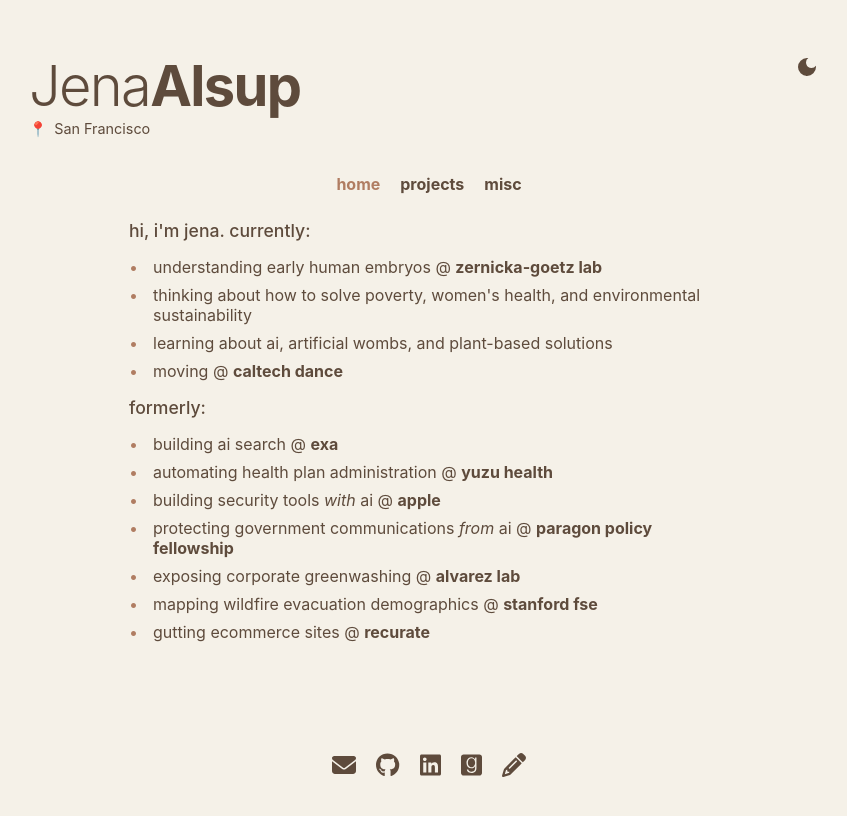
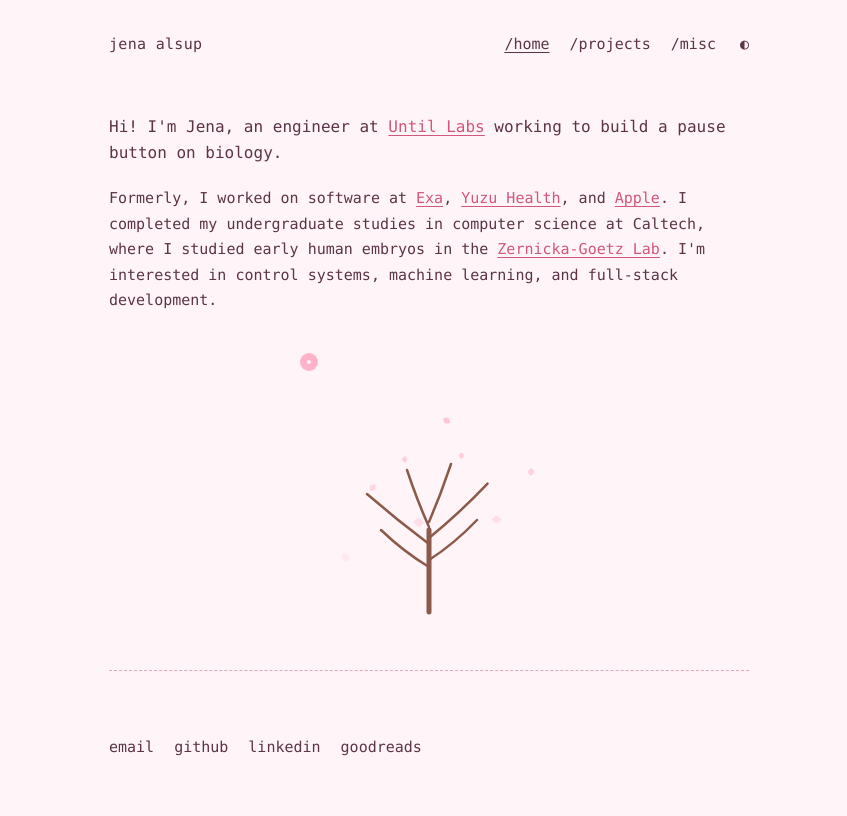
Before and after one commit to jenaalsup/jenaalsup.github.io, a React (Create React App) app: page / in a window 1280 px wide. Shown: the whole page, without its empty margins (211-1058 px from the left). Built offline with nearby package versions, Linux system fonts and the light colour scheme.

Commit message:
make some cosmetic updates to the homepage

```diff
--- a/src/App.css
+++ b/src/App.css
@@ -1,46 +1,126 @@
 .App {
-  max-width: 800px;
+  max-width: 640px;
   margin: 0 auto;
-  padding: 20px;
+  padding: 32px 24px 48px;
   display: flex;
   flex-direction: column;
-  min-height: calc(100vh - 40px);
+  min-height: calc(100vh - 80px);
 }
 
-.content-wrapper {
-  flex: 1 0 auto;
+.top-bar {
   display: flex;
-  flex-direction: column;
+  justify-content: space-between;
+  align-items: baseline;
+  margin-bottom: 56px;
 }
 
-.App-header {
-  width: 100%;
-  margin-bottom: 20px;
-  display: flex;
-  justify-content: space-between;
-  align-items: flex-start;
+.site-title {
+  font-size: 15px;
+  letter-spacing: 0.02em;
 }
 
-.header-content {
+.top-bar-right {
+  display: flex;
+  align-items: center;
+  gap: 24px;
+}
+
+.site-nav ul {
+  list-style-type: none;
+  padding: 0;
+  margin: 0;
+  display: flex;
+  gap: 20px;
+}
+
+.site-nav a {
+  text-decoration: none;
+  color: var(--text-color);
+  font-size: 15px;
+}
+
+.site-nav a:hover {
+  opacity: 0.65;
+}
+
+.site-nav a.active {
+  text-decoration: underline;
+  text-underline-offset: 3px;
+}
+
+main {
+  flex: 1 0 auto;
+}
+
+.home-content {
   text-align: left;
 }
 
-h1 {
-  font-size: 3.5em;
-  margin-bottom: 0.25em;
-  font-weight: 300;
-  letter-spacing: -0.03em;
+.home-lead {
+  font-size: 16px;
+  line-height: 1.65;
+  margin-bottom: 1.25em !important;
+}
+
+.home-content p {
+  margin: 0 0 1em;
+  color: var(--text-color);
+}
+
+.home-content em {
+  font-style: italic;
+}
+
+.home-content a {
+  font-weight: normal;
+}
+
+.dashed-divider {
+  border: none;
+  border-top: 1px dashed var(--border-color);
+  margin: 1.5em 0;
+}
+
+.theme-toggle {
+  background: none;
+  border: none;
+  cursor: pointer;
+  padding: 0;
+  color: var(--text-color);
+  font-family: inherit;
+  font-size: 15px;
   line-height: 1;
 }
 
-h1 .bold {
-  font-weight: 700;
+.theme-toggle:hover {
+  opacity: 0.65;
 }
 
-.subtitle-container {
-  margin-top: -0.5em;
+footer {
+  flex-shrink: 0;
+  padding-top: 64px;
+  display: flex;
+  justify-content: flex-start;
+  flex-wrap: wrap;
+  gap: 20px;
+  border-top: 1px dashed var(--border-color);
+  margin-top: 48px;
+  padding-bottom: 8px;
 }
 
+footer a {
+  color: var(--text-color);
+  font-size: 15px;
+  text-decoration: none;
+}
+
+footer a:hover {
+  text-decoration: underline;
+  text-underline-offset: 3px;
+  opacity: 1;
+}
+
+/* Legacy styles for other pages */
 h2 {
   font-size: 1.1em;
   margin-top: 0;
@@ -49,72 +129,13 @@
   font-weight: 700;
 }
 
-.location-line {
-  font-size: 0.9em;
+.home-content h2,
+.home-content h3 {
+  font-size: 1em;
+  margin-top: 0;
+  margin-bottom: 0.4em;
   color: var(--text-color);
-  margin-top: 0.5em;
-}
-
-.location-line span {
-  margin-right: 0.5em;
-}
-
-nav {
-  margin-bottom: 5px;
-  display: flex;
-  justify-content: center;
-}
-
-nav ul {
-  list-style-type: none;
-  padding: 0;
-  display: flex;
-  gap: 20px;
-}
-
-nav ul li a {
-  text-decoration: none;
-  color: var(--text-color);
-  font-weight: 700;
-  transition: color 0.3s ease;
-}
-
-nav ul li a:hover,
-nav ul li a.active {
-  color: var(--accent-color);
-}
-
-main {
-  display: flex;
-  flex-direction: column;
-  margin-top: 5px;
-}
-
-footer {
-  flex-shrink: 0;
-  padding-top: 10px;
-  display: flex;
-  justify-content: center;
-  gap: 20px;
-}
-
-footer a {
-  color: var(--text-color);
-  font-size: 24px;
-}
-
-footer a:hover {
-  color: var(--accent-color);
-}
-
-.home-content {
-  text-align: left;
-  max-width: 600px;
-  margin: 0 auto 40px;
-}
-
-.home-content h2:first-child {
-  margin-top: 0;
+  font-weight: normal;
 }
 
 .home-content ul {
@@ -124,67 +145,8 @@
 
 .home-content li {
   margin-bottom: 0.5em;
-  position: relative;
-  padding-left: 1.5em;
 }
 
-.home-content li::before {
-  content: "•";
-  position: absolute;
-  left: 0;
-  color: var(--accent-color);
+.projects-container {
+  max-width: 100%;
 }
-
-.home-content h2,
-.home-content h3 {
-  font-size: 1.1em;
-  margin-top: 0;
-  margin-bottom: 0.4em;
-  color: var(--text-color);
-  font-weight: 550;
-}
-
-.home-content h2 {
-  font-weight: 400;
-  color: var(--accent-color);
-  font-size: 1.2em;
-  margin-top: 1em;
-  margin-bottom: 0.3em;
-}
-
-.home-content h2:first-child {
-  margin-top: 0;
-}
-
-.home-content a {
-  color: inherit;
-  text-decoration: none;
-  font-weight: 700;
-}
-
-.home-content a:hover {
-  text-decoration: none;
-}
-
-.theme-toggle {
-  background: none;
-  border: none;
-  cursor: pointer;
-  padding: 10px;
-  color: var(--text-color);
-  transition: color 0.3s ease;
-  display: flex;
-  align-items: center;
-  justify-content: center;
-  margin-top: 25px;
-}
-
-.theme-toggle:hover {
-  color: var(--accent-color);
-}
-
-.theme-toggle svg {
-  width: 24px;
-  height: 24px;
-  fill: currentColor;
-}
--- a/src/App.js
+++ b/src/App.js
@@ -1,7 +1,6 @@
 import React, { useState, useEffect } from 'react';
 import { BrowserRouter as Router, Route, Routes } from 'react-router-dom';
 import './App.css';
-import Header from './components/Header';
 import Navigation from './components/Navigation';
 import Footer from './components/Footer';
 import Home from './components/Home';
@@ -22,9 +21,19 @@
   return (
     <Router>
       <div className="App">
-        <Header theme={theme} toggleTheme={toggleTheme} />
-        <div className="content-wrapper">
+        <div className="top-bar">
+          <span className="site-title">jena alsup</span>
+          <div className="top-bar-right">
           <Navigation />
+          <button
+            className="theme-toggle"
+            onClick={toggleTheme}
+            aria-label="Toggle dark mode"
+          >
+            {theme === 'light' ? '◐' : '◑'}
+          </button>
+          </div>
+        </div>
         <main>
           <Routes>
             <Route path="/" element={<Home />} />
@@ -32,7 +41,6 @@
             <Route path="/misc" element={<Misc />} />
           </Routes>
         </main>
-        </div>
         <Footer />
       </div>
     </Router>
--- /dev/null
+++ b/src/components/CherryBlossomTree.css
@@ -0,0 +1,130 @@
+.cherry-tree {
+  position: relative;
+  width: 100%;
+  max-width: 280px;
+  margin: 48px auto 0;
+  height: 260px;
+}
+
+.cherry-tree-svg {
+  width: 100%;
+  height: 100%;
+  overflow: visible;
+}
+
+.tree-trunk,
+.tree-branch {
+  fill: none;
+  stroke: var(--tree-trunk);
+  stroke-linecap: round;
+  stroke-linejoin: round;
+}
+
+.tree-trunk {
+  stroke-width: 5;
+  stroke-dasharray: 90;
+  stroke-dashoffset: 90;
+  animation: grow-line 1.4s ease-out forwards;
+}
+
+.tree-branch {
+  stroke-width: 2.5;
+  stroke-dasharray: 80;
+  stroke-dashoffset: 80;
+  opacity: 0;
+  animation: grow-line 1s ease-out forwards;
+}
+
+.branch-1 { animation-delay: 0.8s; }
+.branch-2 { animation-delay: 1s; }
+.branch-3 { animation-delay: 1.2s; }
+.branch-4 { animation-delay: 1.4s; }
+.branch-5 { animation-delay: 1.6s; }
+.branch-6 { animation-delay: 1.8s; }
+
+.blossom-cluster {
+  opacity: 0;
+  transform-origin: center;
+  animation: bloom 0.8s ease-out forwards;
+}
+
+.blossom-cluster circle:first-child {
+  fill: var(--blossom-petal);
+}
+
+.blossom-center {
+  fill: var(--blossom-center);
+}
+
+.cluster-1 { animation-delay: 2s; }
+.cluster-2 { animation-delay: 2.15s; }
+.cluster-3 { animation-delay: 2.3s; }
+.cluster-4 { animation-delay: 2.45s; }
+.cluster-5 { animation-delay: 2.6s; }
+.cluster-6 { animation-delay: 2.75s; }
+.cluster-7 { animation-delay: 2.9s; }
+.cluster-8 { animation-delay: 3.05s; }
+.cluster-9 { animation-delay: 3.2s; }
+
+.falling-petals {
+  position: absolute;
+  inset: 0;
+  pointer-events: none;
+  overflow: hidden;
+}
+
+.falling-petal {
+  position: absolute;
+  top: -12px;
+  border-radius: 50% 0 50% 0;
+  background: var(--blossom-petal);
+  opacity: 0;
+  animation: fall-petal linear infinite;
+}
+
+@keyframes grow-line {
+  to {
+    stroke-dashoffset: 0;
+    opacity: 1;
+  }
+}
+
+@keyframes bloom {
+  0% {
+    opacity: 0;
+    transform: scale(0);
+  }
+  70% {
+    transform: scale(1.15);
+  }
+  100% {
+    opacity: 1;
+    transform: scale(1);
+  }
+}
+
+@keyframes fall-petal {
+  0% {
+    opacity: 0;
+    transform: translateY(0) rotate(0deg);
+  }
+  10% {
+    opacity: 0.85;
+  }
+  100% {
+    opacity: 0;
+    transform: translateY(280px) rotate(360deg) translateX(20px);
+  }
+}
+
+@media (prefers-reduced-motion: reduce) {
+  .tree-trunk,
+  .tree-branch,
+  .blossom-cluster,
+  .falling-petal {
+    animation: none;
+    opacity: 1;
+    stroke-dashoffset: 0;
+    transform: none;
+  }
+}
--- /dev/null
+++ b/src/components/CherryBlossomTree.js
@@ -0,0 +1,84 @@
+import React from 'react';
+import './CherryBlossomTree.css';
+
+const PETALS = [
+  { left: '18%', delay: '0s', duration: '7s', size: 7 },
+  { left: '32%', delay: '1.2s', duration: '9s', size: 6 },
+  { left: '48%', delay: '0.4s', duration: '8s', size: 8 },
+  { left: '62%', delay: '2s', duration: '10s', size: 5 },
+  { left: '76%', delay: '0.8s', duration: '7.5s', size: 7 },
+  { left: '88%', delay: '1.6s', duration: '9.5s', size: 6 },
+  { left: '42%', delay: '2.4s', duration: '8.5s', size: 5 },
+  { left: '55%', delay: '3s', duration: '11s', size: 6 },
+];
+
+function CherryBlossomTree() {
+  return (
+    <div className="cherry-tree" aria-hidden="true">
+      <svg className="cherry-tree-svg" viewBox="0 0 240 260" role="presentation">
+        <path className="tree-trunk" d="M120 250 L120 168" />
+        <path className="tree-branch branch-1" d="M120 205 Q95 190 72 168" />
+        <path className="tree-branch branch-2" d="M120 198 Q145 182 168 158" />
+        <path className="tree-branch branch-3" d="M120 182 Q88 158 58 132" />
+        <path className="tree-branch branch-4" d="M120 176 Q152 150 182 118" />
+        <path className="tree-branch branch-5" d="M120 165 Q108 138 98 108" />
+        <path className="tree-branch branch-6" d="M120 160 Q132 132 142 102" />
+
+        <g className="blossom-cluster cluster-1" transform="translate(72 168)">
+          <circle r="7" />
+          <circle r="3" className="blossom-center" />
+        </g>
+        <g className="blossom-cluster cluster-2" transform="translate(168 158)">
+          <circle r="7" />
+          <circle r="3" className="blossom-center" />
+        </g>
+        <g className="blossom-cluster cluster-3" transform="translate(58 132)">
+          <circle r="8" />
+          <circle r="3" className="blossom-center" />
+        </g>
+        <g className="blossom-cluster cluster-4" transform="translate(182 118)">
+          <circle r="8" />
+          <circle r="3" className="blossom-center" />
+        </g>
+        <g className="blossom-cluster cluster-5" transform="translate(98 108)">
+          <circle r="6" />
+          <circle r="2.5" className="blossom-center" />
+        </g>
+        <g className="blossom-cluster cluster-6" transform="translate(142 102)">
+          <circle r="6" />
+          <circle r="2.5" className="blossom-center" />
+        </g>
+        <g className="blossom-cluster cluster-7" transform="translate(120 88)">
+          <circle r="9" />
+          <circle r="3.5" className="blossom-center" />
+        </g>
+        <g className="blossom-cluster cluster-8" transform="translate(104 122)">
+          <circle r="5" />
+          <circle r="2" className="blossom-center" />
+        </g>
+        <g className="blossom-cluster cluster-9" transform="translate(136 115)">
+          <circle r="5" />
+          <circle r="2" className="blossom-center" />
+        </g>
+      </svg>
+
+      <div className="falling-petals">
+        {PETALS.map((petal, index) => (
+          <span
+            key={index}
+            className="falling-petal"
+            style={{
+              left: petal.left,
+              animationDelay: petal.delay,
+              animationDuration: petal.duration,
+              width: petal.size,
+              height: petal.size,
+            }}
+          />
+        ))}
+      </div>
+    </div>
+  );
+}
+
+export default CherryBlossomTree;
--- a/src/components/Footer.js
+++ b/src/components/Footer.js
@@ -1,26 +1,12 @@
 import React from 'react';
-import { FontAwesomeIcon } from '@fortawesome/react-fontawesome';
-import { faGithub, faGoodreads, faLinkedin } from '@fortawesome/free-brands-svg-icons';
-import { faEnvelope, faPencil, faUtensils } from '@fortawesome/free-solid-svg-icons';
 
 function Footer() {
   return (
     <footer>
-      <a href="mailto:jalsup@caltech.edu">
-        <FontAwesomeIcon icon={faEnvelope} />
-      </a>
-      <a href="https://github.com/jenaalsup" target="_blank" rel="noopener noreferrer">
-        <FontAwesomeIcon icon={faGithub} />
-      </a>
-      <a href="https://www.linkedin.com/in/jenaalsup" target="_blank" rel="noopener noreferrer">
-        <FontAwesomeIcon icon={faLinkedin} />
-      </a>
-      <a href="https://www.goodreads.com/jenaalsup" target="_blank" rel="noopener noreferrer">
-        <FontAwesomeIcon icon={faGoodreads} />
-      </a>
-      <a href="https://substack.com/@jenaalsup" target="_blank" rel="noopener noreferrer">
-        <FontAwesomeIcon icon={faPencil} />
-      </a>
+      <a href="mailto:jalsup@caltech.edu">email</a>
+      <a href="https://github.com/jenaalsup" target="_blank" rel="noopener noreferrer">github</a>
+      <a href="https://www.linkedin.com/in/jenaalsup" target="_blank" rel="noopener noreferrer">linkedin</a>
+      <a href="https://www.goodreads.com/jenaalsup" target="_blank" rel="noopener noreferrer">goodreads</a>
     </footer>
   );
 }
--- a/src/components/Home.js
+++ b/src/components/Home.js
@@ -1,26 +1,29 @@
 import React from 'react';
+import CherryBlossomTree from './CherryBlossomTree';
 
 function Home() {
   return (
     <div className="home-content">
-      <h3>hi, i'm jena. currently:</h3>
-      <ul>
-        <li>understanding early human embryos @ <a href="https://zernickagoetzlab.com/" target="_blank" rel="noopener noreferrer">zernicka-goetz lab</a></li>
-        <li>thinking about how to solve poverty, women's health, and environmental sustainability</li>
-        <li>learning about ai, artificial wombs, and plant-based solutions</li>
-        <li>moving @ <a href="https://www.instagram.com/caltechdance/" target="_blank" rel="noopener noreferrer">caltech dance</a></li>
-      </ul>
+      <p className="home-lead">
+        Hi! I'm Jena, an engineer at{' '}
+        <a href="https://www.untillabs.com/" target="_blank" rel="noopener noreferrer">
+          Until Labs
+        </a>{' '}
+        working to build a pause button on biology.
+      </p>
 
-      <h3>formerly:</h3>
-      <ul>
-        <li>building ai search @ <a href="https://exa.ai/" target="_blank" rel="noopener noreferrer">exa</a></li>
-        <li>automating health plan administration @ <a href="https://yuzu.health/" target="_blank" rel="noopener noreferrer">yuzu health</a></li>
-        <li>building security tools <span style={{fontStyle: 'italic'}}>with</span> ai @ <a href="https://www.apple.com/" target="_blank" rel="noopener noreferrer">apple</a></li>
-        <li>protecting government communications <span style={{fontStyle: 'italic'}}>from</span> ai @ <a href="https://www.paragonfellowship.org/" target="_blank" rel="noopener noreferrer">paragon policy fellowship</a></li>
-        <li>exposing corporate greenwashing @ <a href="https://www.rmichaelalvarez.com/" target="_blank" rel="noopener noreferrer">alvarez lab</a></li>
-        <li>mapping wildfire evacuation demographics @ <a href="https://fse.fsi.stanford.edu/" target="_blank" rel="noopener noreferrer">stanford fse</a></li>
-        <li>gutting ecommerce sites @ <a href="https://trove.com/" target="_blank" rel="noopener noreferrer">recurate</a></li>
-      </ul>
+      <p>
+        Formerly, I worked on software at{' '}
+        <a href="https://exa.ai/" target="_blank" rel="noopener noreferrer">Exa</a>,{' '}
+        <a href="https://yuzu.health/" target="_blank" rel="noopener noreferrer">Yuzu Health</a>, and{' '}
+        <a href="https://www.apple.com/" target="_blank" rel="noopener noreferrer">Apple</a>.
+        I completed my undergraduate studies in computer science at Caltech,
+        where I studied early human embryos in the{' '}
+        <a href="https://zernickagoetzlab.com/" target="_blank" rel="noopener noreferrer">Zernicka-Goetz Lab</a>.
+        I'm interested in control systems, machine learning, and full-stack development.
+      </p>
+
+      <CherryBlossomTree />
     </div>
   );
 }
--- a/src/components/Navigation.js
+++ b/src/components/Navigation.js
@@ -3,11 +3,11 @@
 
 function Navigation() {
   return (
-    <nav>
+    <nav className="site-nav">
       <ul>
-        <li><NavLink to="/">home</NavLink></li>
-        <li><NavLink to="/projects">projects</NavLink></li>
-        <li><NavLink to="/misc">misc</NavLink></li>
+        <li><NavLink to="/">/home</NavLink></li>
+        <li><NavLink to="/projects">/projects</NavLink></li>
+        <li><NavLink to="/misc">/misc</NavLink></li>
       </ul>
     </nav>
   );
--- a/src/index.css
+++ b/src/index.css
@@ -1,24 +1,34 @@
 :root {
-  --bg-color: #f5f1e8;
-  --text-color: #5e4b3c;
-  --accent-color: #b07d62;
-  --secondary-text: #5e4b3c;
-  --card-bg: #fff;
-  --calendar-empty: #ebedf0;
+  --bg-color: #fff5f8;
+  --text-color: #5c3347;
+  --accent-color: #d4567a;
+  --secondary-text: #8f5f75;
+  --border-color: #e8a4bc;
+  --panel-bg: #ffffff;
+  --card-bg: #ffffff;
+  --tree-trunk: #8b5a4a;
+  --blossom-petal: #ffb3c9;
+  --blossom-center: #fff0f5;
+  --calendar-empty: #fce7ef;
 
-  --calendar-l1: #ffdddf;
-  --calendar-l2: #ffbdc2;
-  --calendar-l3: #ff7d86;
-  --calendar-l4: #ff4d3d;
+  --calendar-l1: #ffe0eb;
+  --calendar-l2: #ffb8d0;
+  --calendar-l3: #ff8fb3;
+  --calendar-l4: #e85d8a;
 }
 
 [data-theme='dark'] {
-  --bg-color: #202023;
-  --text-color: #c9c9c9;
-  --accent-color: #ffffff;
-  --secondary-text: #a1a1aa;
-  --card-bg: #2d2d30;
-  --calendar-empty: #2d2d30;
+  --bg-color: #1a1018;
+  --text-color: #f5d0e0;
+  --accent-color: #ff9ec0;
+  --secondary-text: #b8889e;
+  --border-color: #5c3a4f;
+  --panel-bg: #241820;
+  --card-bg: #241820;
+  --tree-trunk: #a67c6a;
+  --blossom-petal: #ff8fb3;
+  --blossom-center: #ffe4ef;
+  --calendar-empty: #2d1f28;
 
   --calendar-l1: #662e43;
   --calendar-l2: #994d6b;
@@ -28,18 +38,29 @@
 
 body {
   margin: 0;
-  font-family: -apple-system, BlinkMacSystemFont, 'Segoe UI', 'Roboto', 'Oxygen',
-    'Ubuntu', 'Cantarell', 'Fira Sans', 'Droid Sans', 'Helvetica Neue',
-    sans-serif;
+  font-family: ui-monospace, 'Cascadia Code', 'Source Code Pro', Menlo, Monaco,
+    'Courier New', monospace;
   -webkit-font-smoothing: antialiased;
   -moz-osx-font-smoothing: grayscale;
   background-color: var(--bg-color);
   color: var(--text-color);
   min-height: 100vh;
+  font-size: 15px;
+  line-height: 1.7;
   transition: background-color 0.3s, color 0.3s;
 }
 
 code {
-  font-family: source-code-pro, Menlo, Monaco, Consolas, 'Courier New',
-    monospace;
+  font-family: inherit;
 }
+
+a {
+  color: var(--accent-color);
+  text-decoration: underline;
+  text-underline-offset: 3px;
+  text-decoration-thickness: 1px;
+}
+
+a:hover {
+  opacity: 0.75;
+}
```
Also changed, not shown: 1 other file (tests, documents, lock files or other folders). Lines whose indentation alone changed are shown as unchanged.
